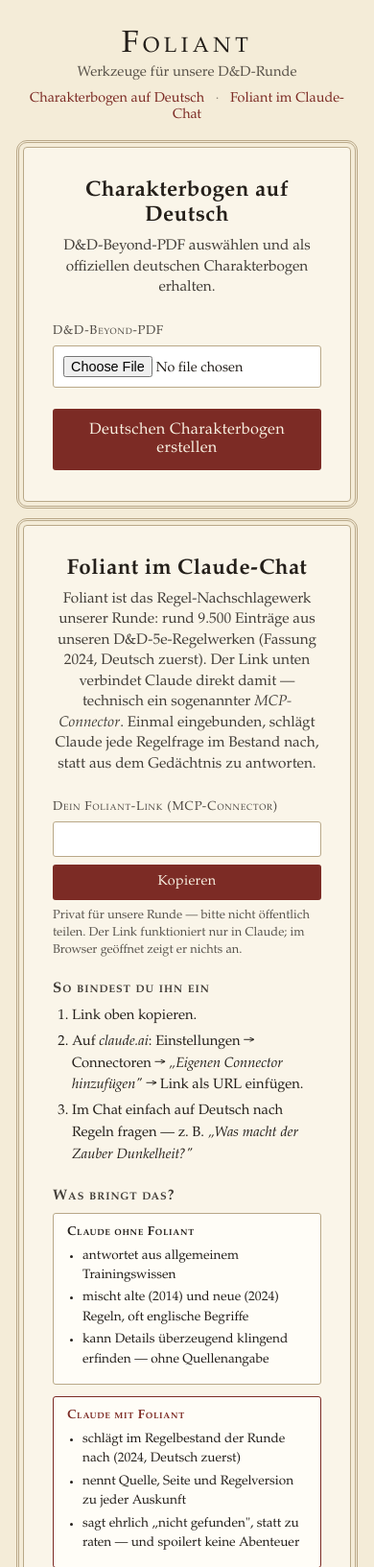
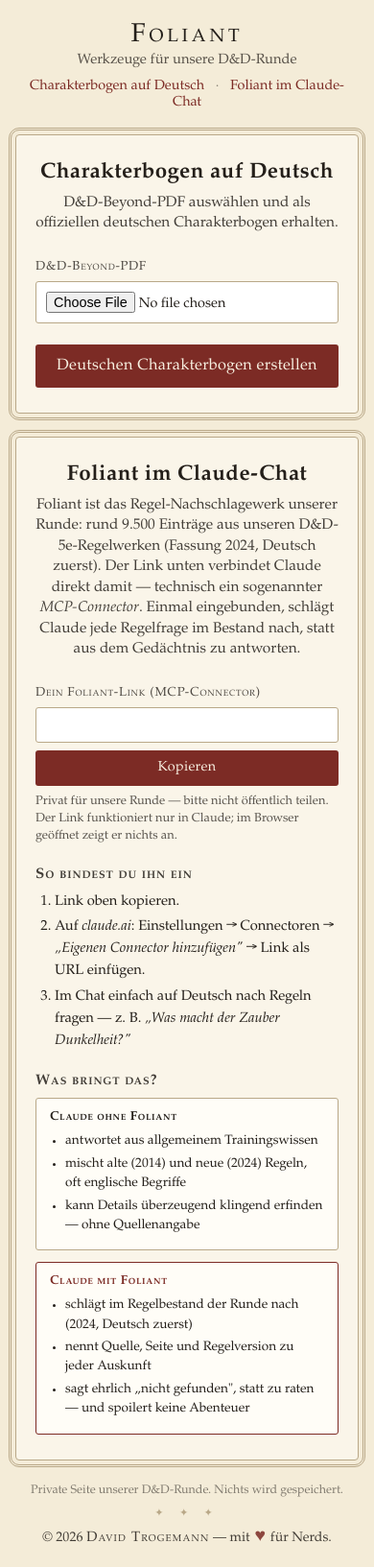
Before and after one commit to magnetron01123/foliant, a Python web app: template app/charakterbogen/templates/index.html in a window 390 px wide. Shown: the top 1633 px of the page at 96% size. Run offline with Jinja, Linux system fonts and the light colour scheme; the template is opened without the code that fills it, so the values that code supplies are empty.

Commit message:
Website: fix off-centre cards, add two-column layout on wide screens
The cards were capped at 480px inside a 560px column that does not
centre its children, so they sat flush left while the header, nav and
footer were centred across the full 560px. The resulting 40px offset is
what made the page look crooked. Dropping the card cap lets `.seite`
handle centring on its own.

`.inhalt` becomes a grid so the two cards can sit side by side from
1000px upwards (sheet left, the text-heavy MCP section right). The
breakpoint is deliberately not lower: below ~1000px the left column
drops under 390px and the submit button starts wrapping. The gap grows
to 40px there because each card's double border extends 7px past its
box.

Also: tighter padding and a smaller wordmark below 540px, and the
password field on the login page now spans the full width like the file
field does.

Verified by rendering both pages at 375, 820, 999, 1000, 1280 and
1600px — no overflow, no offset between header, cards and footer.

Co-Authored-By: Claude Opus 4.8 <noreply@anthropic.com>

```diff
--- a/app/charakterbogen/static/site.css
+++ b/app/charakterbogen/static/site.css
@@ -24,7 +24,9 @@ body {
 /* One-Pager (index): mehrere Karten untereinander, oben beginnend */
 body.lang { align-items: flex-start; }
 .seite { width: 100%; max-width: 560px; margin: 0 auto; display: flex; flex-direction: column; gap: 24px; }
-.inhalt { display: flex; flex-direction: column; gap: 24px; }
+/* Karten als Raster: eine Spalte, ab genug Platz zwei nebeneinander.
+   align-items: start, damit die kürzere Karte nicht auf Nachbarhöhe gezogen wird. */
+.inhalt { display: grid; grid-template-columns: minmax(0, 1fr); gap: 24px; align-items: start; }
 .kopf { text-align: center; padding-top: 6px; }
 .kopf .marke {
   margin: 0;
@@ -40,7 +42,6 @@ body.lang { align-items: flex-start; }
 .kopf nav span { margin: 0 8px; opacity: .5; }
 .karte {
   width: 100%;
-  max-width: 480px;
   background: var(--papier-hell);
   border: 1px solid var(--linie);
   outline: 3px double var(--linie);
@@ -49,6 +50,8 @@ body.lang { align-items: flex-start; }
   padding: 32px 30px;
   text-align: center;
 }
+/* Anmeldeseite: einzelne Karte direkt im zentrierten body — schmal halten. */
+body > .karte { max-width: 480px; }
 h1 { font-size: 1.5rem; margin: 0 0 8px; letter-spacing: .02em; }
 h2 { font-size: 1.4rem; margin: 0 0 8px; letter-spacing: .02em; }
 .unter { margin: 0 0 26px; font-size: .96rem; line-height: 1.4; opacity: .85; }
@@ -61,7 +64,8 @@ h2 { font-size: 1.4rem; margin: 0 0 8px; letter-spacing: .02em; }
   margin-bottom: 6px;
   opacity: .8;
 }
-input[type=file] {
+input[type=file],
+input[type=password] {
   width: 100%;
   padding: 10px;
   background: #fff;
@@ -134,6 +138,15 @@ button.neben { width: auto; padding: 10px 16px; font-size: .9rem; white-space: n
   .vergleich { grid-template-columns: 1fr; }
   .linkzeile { flex-direction: column; }
   button.neben { width: 100%; }
+  body { padding: 16px; }
+  .karte { padding: 26px 20px; }
+  .kopf .marke { font-size: 1.7rem; }
+}
+/* Ab hier passen beide Karten nebeneinander: der Bogen links, der breitere
+   MCP-Abschnitt rechts. Gap größer als der Doppelrahmen-Versatz der Karten. */
+@media (min-width: 1000px) {
+  .seite { max-width: 1020px; gap: 32px; }
+  .inhalt { grid-template-columns: minmax(0, 0.85fr) minmax(0, 1.15fr); gap: 40px; }
 }
 .fehler {
   margin: 18px 0 0;
```
